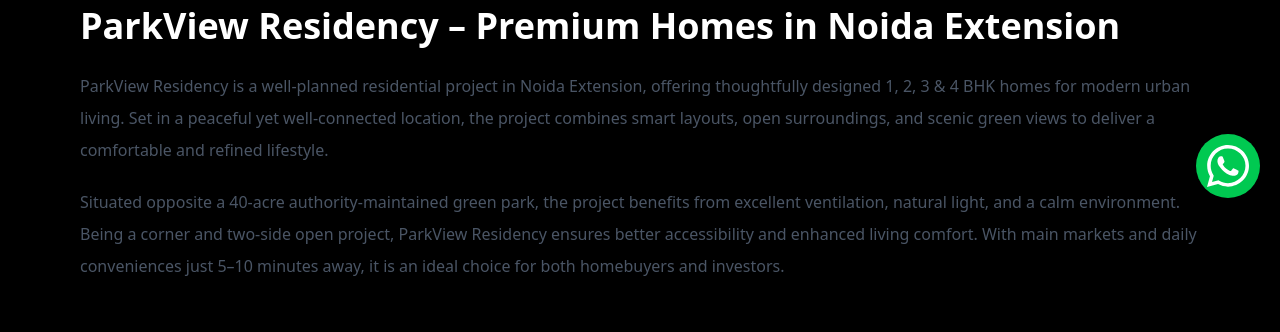
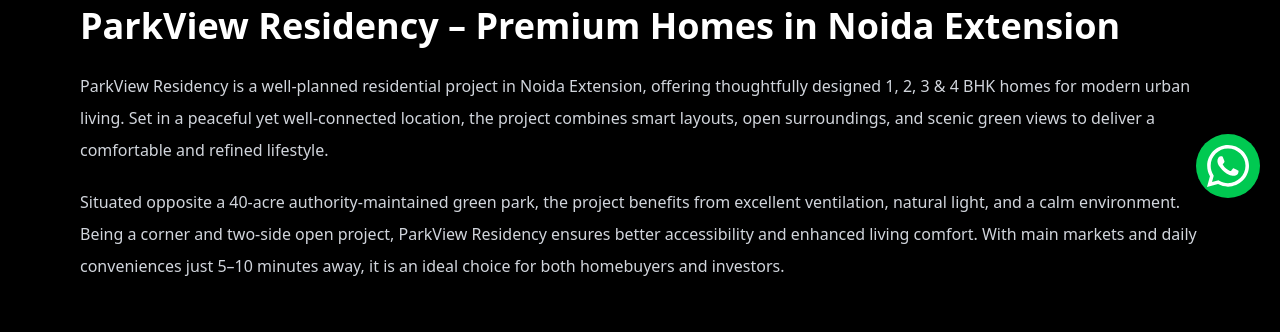
Before and after one commit to vkprajapati96/Sambhav-Bharat, a React (Vite) app: page /park-view in a window 1280 px wide. Shown: the part 582-914 px from the top of the page. Built offline with nearby package versions, Linux system fonts and the light colour scheme.

Commit message:
add crystal projects

```diff
--- a/src/pages/NewLaunchSection.jsx
+++ b/src/pages/NewLaunchSection.jsx
@@ -76,10 +76,10 @@
     link.download = "Apex-Park.pdf";
     link.click();
   };
-  const handleDownloadCrystal = () => {
+  const handleDownloadparkview = () => {
     const link = document.createElement("a");
-    link.href = "/.pdf";
-    link.download = "Crystal-Villa.pdf";
+    link.href = "/ParkView.pdf";
+    link.download = "ParkView.pdf";
     link.click();
   };
   return (
@@ -532,6 +532,7 @@
                   </Link>
                 </div>
               </div>
+
               {/* card 14 park view */}
 
   <div className="w-80 bg-white/10 backdrop-blur-3xl rounded-2xl shadow-lg relative flex-shrink-0">
@@ -557,6 +558,12 @@
                 </p>
 
                 <div className="flex items-center gap-3 px-2 pb-3">
+                                 <button
+                    onClick={handleDownloadparkview}
+                    className="bg-blue-600 text-white px-4 py-2 rounded-lg hover:bg-blue-700 transition flex items-center gap-2 mt-2 cursor-pointer"
+                  >
+                    Download PDF <MdOutlineFileDownload size={20} />
+                  </button>
 
                   <Link to="/contact">
                     <button className="bg-blue-600 text-white px-4 py-2 rounded-lg hover:bg-blue-700 transition flex items-center gap-2 mt-2 cursor-pointer">
--- a/src/propertuespages/ParkView.jsx
+++ b/src/propertuespages/ParkView.jsx
@@ -27,7 +27,7 @@
           ParkView Residency – Premium Homes in Noida Extension
         </h1>
 
-        <p className="text-gray-600 leading-8 mb-5">
+        <p className="text-gray-300 leading-8 mb-5">
           ParkView Residency is a well-planned residential project in Noida
           Extension, offering thoughtfully designed 1, 2, 3 & 4 BHK homes for
           modern urban living. Set in a peaceful yet well-connected location, the
@@ -35,7 +35,7 @@
           views to deliver a comfortable and refined lifestyle.
         </p>
 
-        <p className="text-gray-600 leading-8">
+        <p className="text-gray-300 leading-8">
           Situated opposite a 40-acre authority-maintained green park, the
           project benefits from excellent ventilation, natural light, and a calm
           environment. Being a corner and two-side open project, ParkView
```
Also changed, not shown: 1 other file (tests, documents, lock files or other folders).
